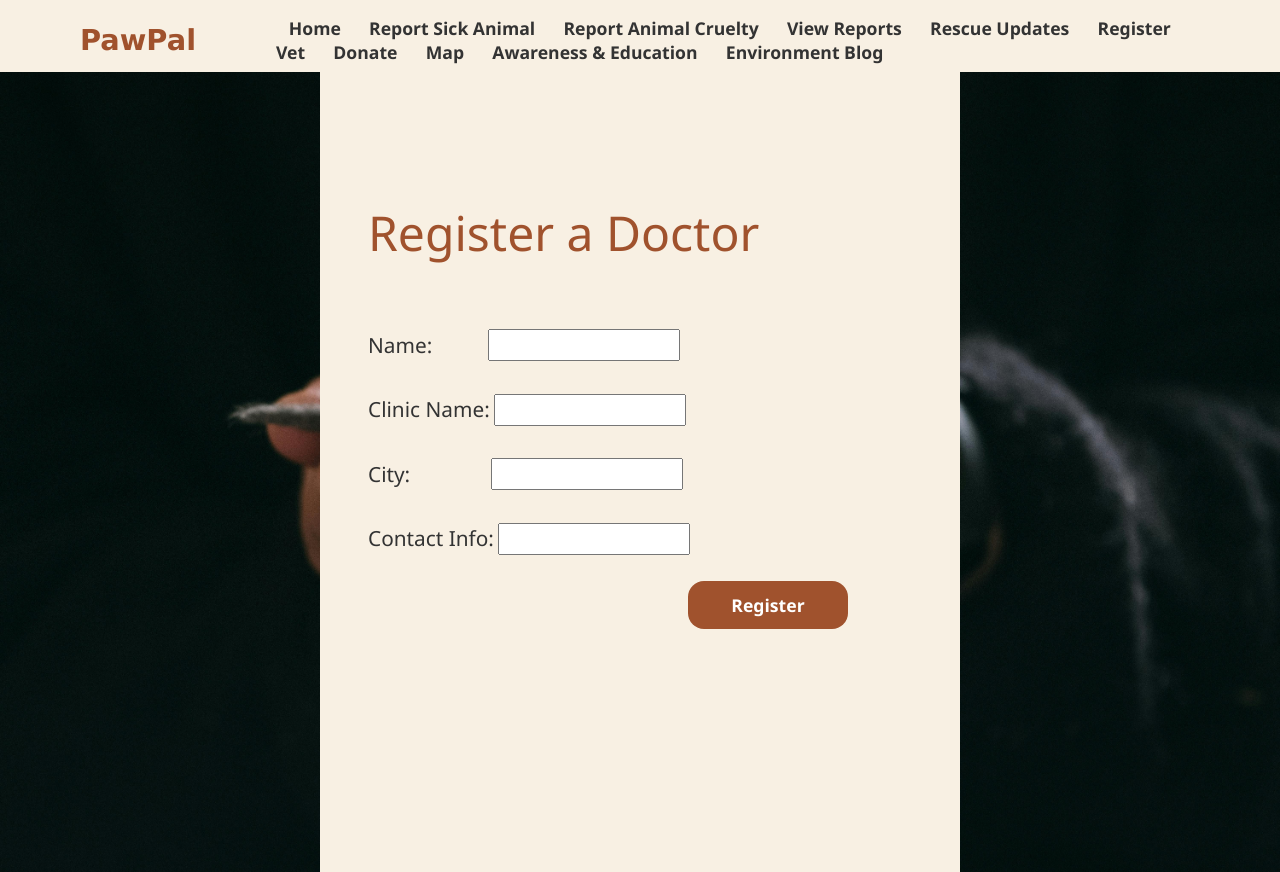
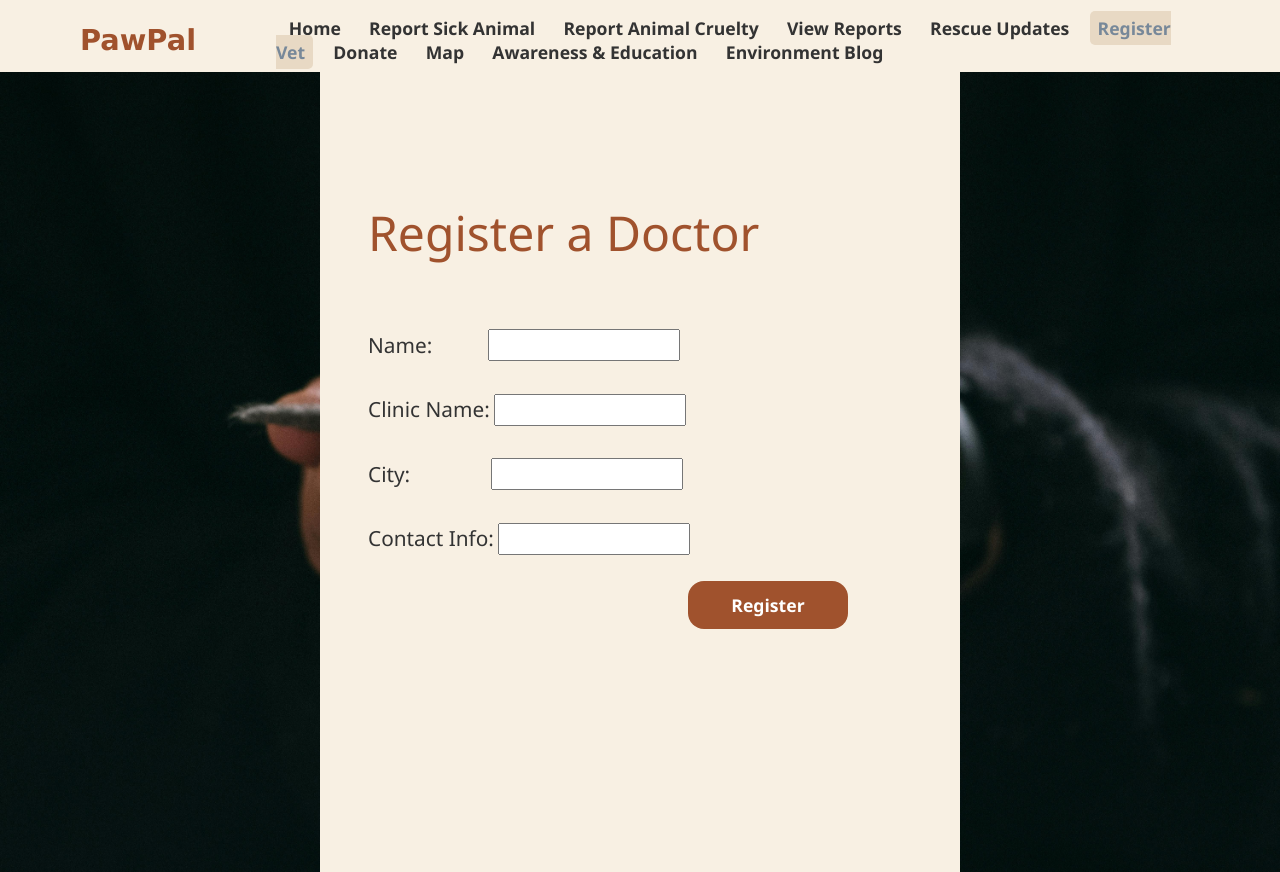
Before and after one commit to Ersatz-xD/PawPal, a Flask app: page /register in a window 1280 px wide. Run offline with Flask 3, Linux system fonts and the light colour scheme.

Commit message:
Update register_doctor.html

```diff
--- a/app/templates/register_doctor.html
+++ b/app/templates/register_doctor.html
@@ -17,7 +17,7 @@
             <a href="{{ url_for('main.report_cruelty') }}">Report Animal Cruelty</a>
             <a href="{{ url_for('main.view_reports') }}">View Reports</a>
             <a href="{{ url_for('main.rescue_updates') }}">Rescue Updates</a>
-            <a href="{{ url_for('main.register') }}">Register Vet</a>
+            <a href="{{ url_for('main.register') }}"class="active">Register Vet</a>
             <a href="{{ url_for('main.donate') }}">Donate</a>
             <a href="{{ url_for('main.map_page') }}">Map</a>
             <a href="{{ url_for('main.awareness') }}">Awareness & Education</a>
```
